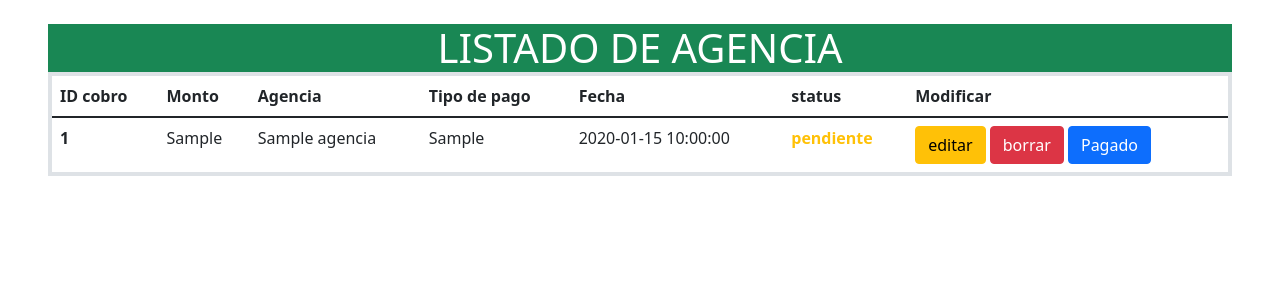
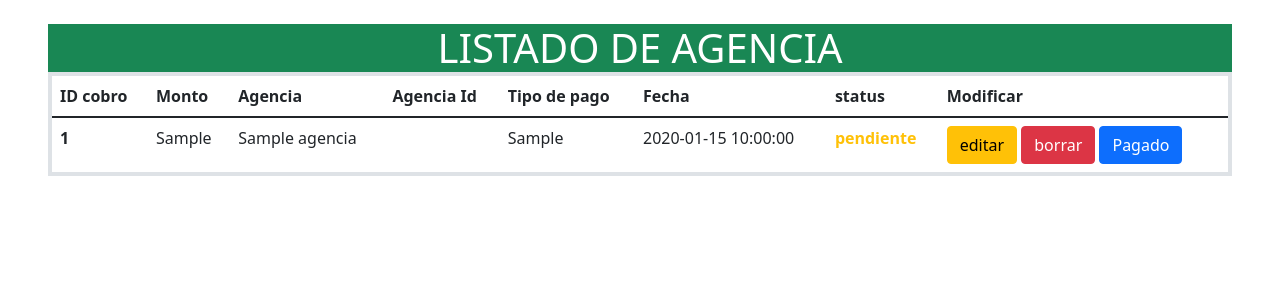
Before and after one commit to YevilRojas93/abm-morelli, a PHP site: page /listadocobros in a window 1280 px wide. Shown: the part 56-356 px from the top of the page. Run offline with PHP 8.4, Linux system fonts and the light colour scheme; the visitor is signed in with stand-in values (Sample User, id 1); tables that the repository leaves empty or names only in its code hold one stand-in row (values such as "Sample post"); data that the repository does not hold is empty; some libraries are stand-ins or nearby versions.

Commit message:
nuevos cambios v4

```diff
--- a/pages/listadocobros.views.php
+++ b/pages/listadocobros.views.php
@@ -37,6 +37,7 @@ if (isset($_GET["id"]) AND $_GET['id'] == "success_cobro"):?>
 		      <th scope="col">ID cobro</th>
 		      <th scope="col">Monto</th>
 		      <th scope="col">Agencia</th>
+		      <th scope="col">Agencia Id</th>
 		      <th scope="col">Tipo de pago</th>
 		      <th scope="col">Fecha</th>
 		      <th scope="col">status</th>
@@ -64,6 +65,7 @@ if (isset($_GET["id"]) AND $_GET['id'] == "success_cobro"):?>
 				      <th scope="row"><?= $value["idCobro"]; ?></th>
 				      <td><?= $value["monto"]; ?></td>
 				      <td><?= $value["agencia"]; ?></td>
+				      <td><?= $value["agencia_id"]; ?></td>
 				      <td><?= $value["tipo_pago"]; ?></td>
 				      <td><?= $value["fecha_cobro"]; ?></td>
 				      <?php if ($value["status"] == "pendiente"): ?>
```
